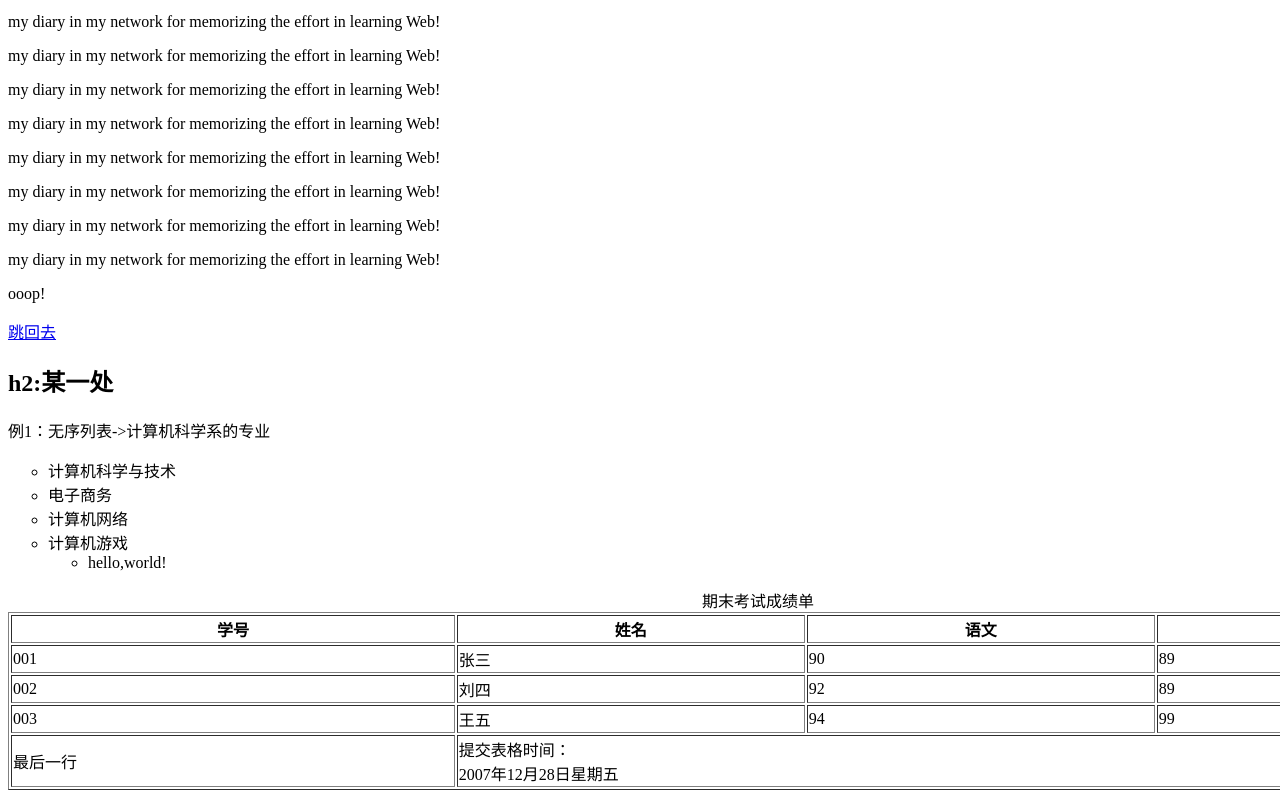
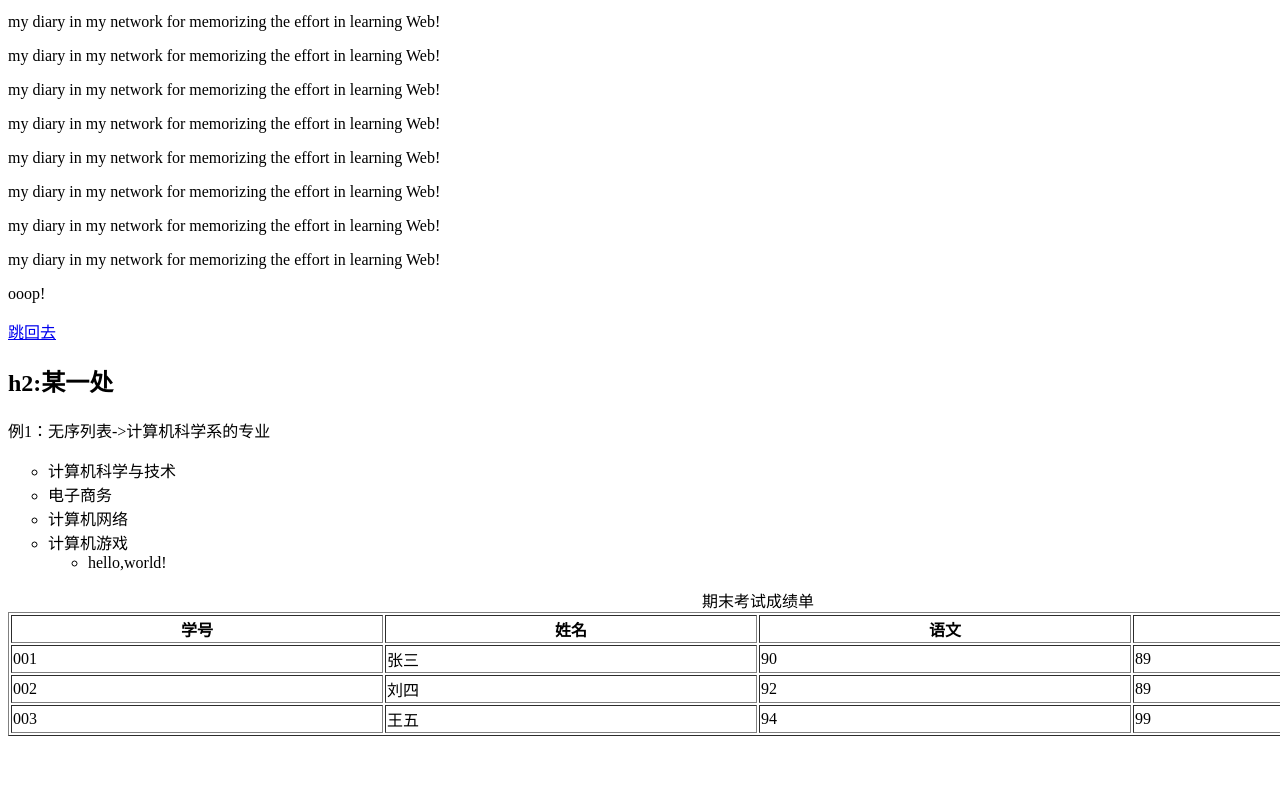
Before and after one commit to qing-tian-meng-ying/me, a plain HTML site: page index1.html in a window 1280 px wide. Shown: the part 436-1234 px from the top of the page. After the commit the page ends 1180 px from the top, so only its background shows below. Drawn offline with Linux system fonts and the light colour scheme.

Commit message:
Update index1.html

```diff
--- a/index1.html
+++ b/index1.html
@@ -55,13 +55,7 @@
 
 		   </thead>
 
-		   <tfoot>
-		     <tr>
-			   <td>最后一行</td>
-			   <td colspan="3">提交表格时间：<br/>2007年12月28日星期五</td>
 
-		     </tr>
-		   </tfoot>
 
 		   <tbody>
 			  <tr>
```
